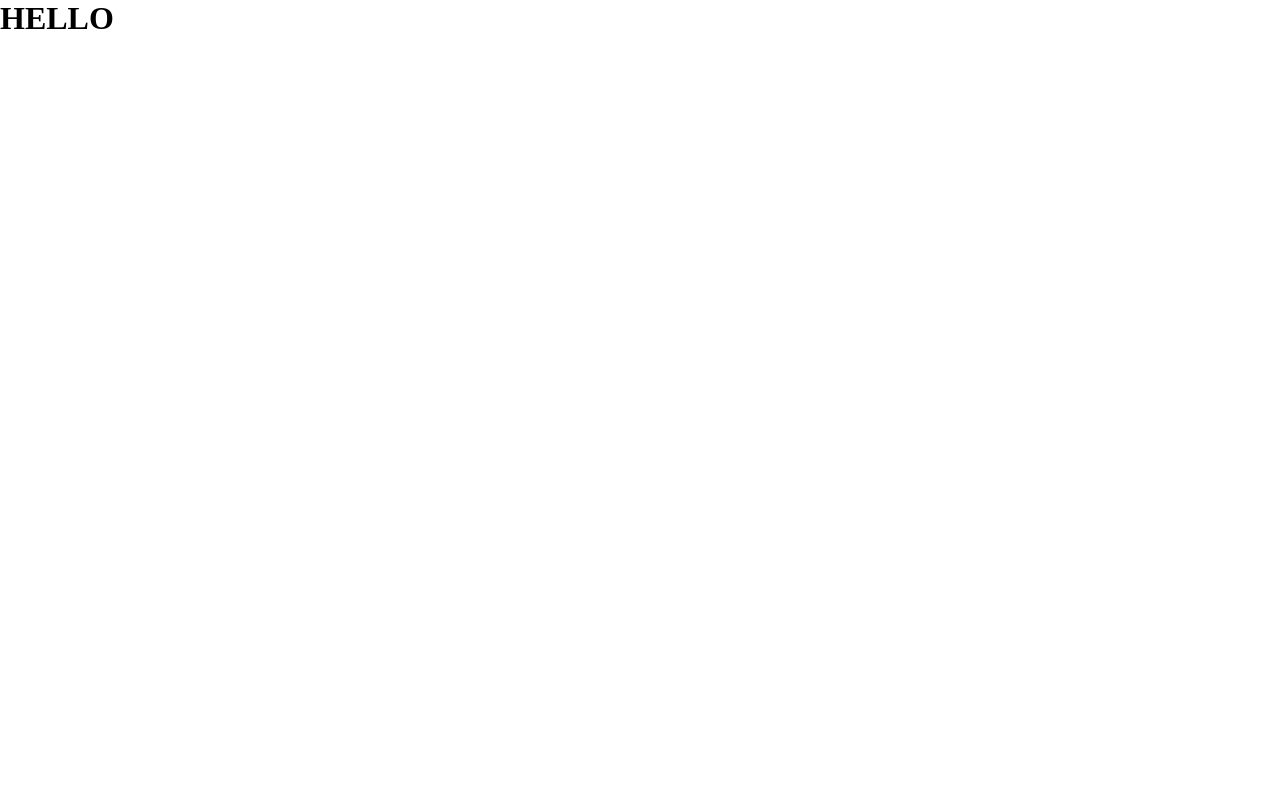
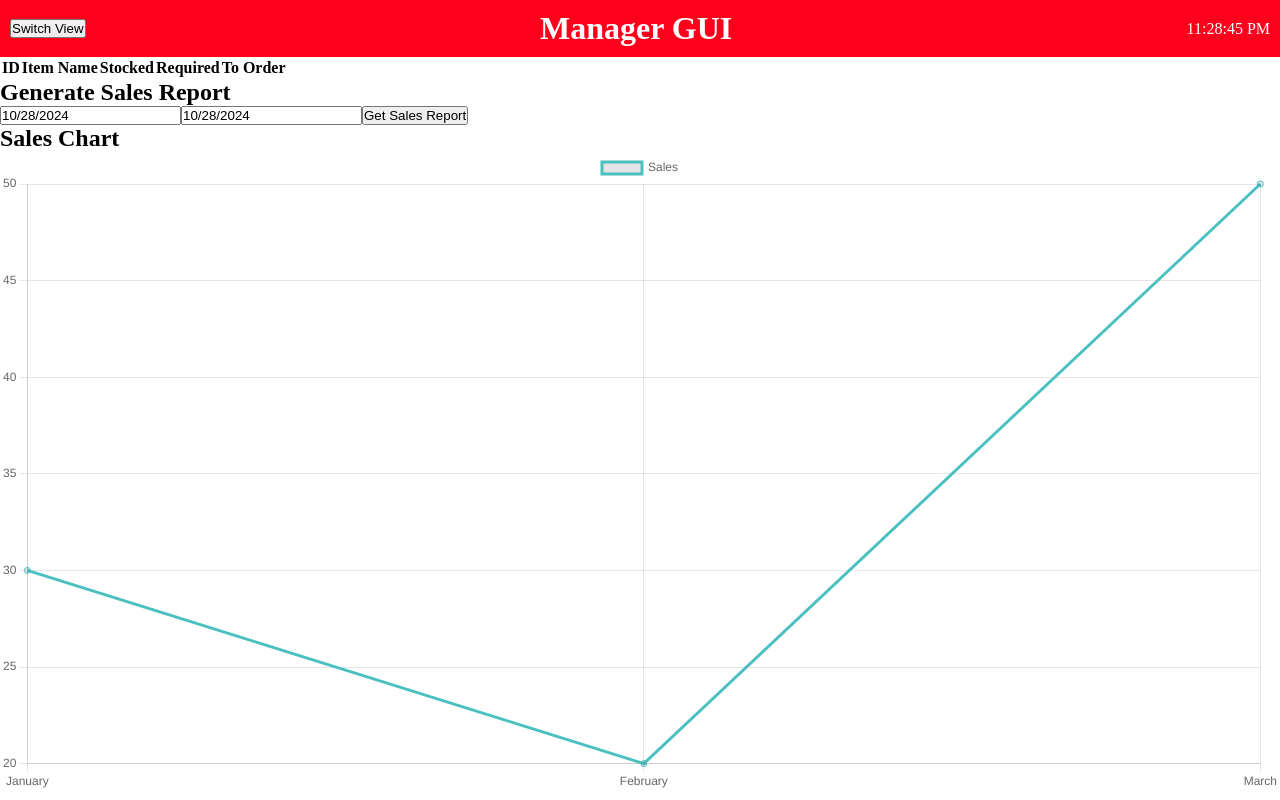
Before and after one commit to aperalta03/Panda-POS-System, a Next.js app: page /manager in a window 1280 px wide. Built offline with nearby package versions, Linux system fonts and the light colour scheme.

Commit message:
semi working manager.js

```diff
--- /dev/null
+++ b/app/components/InventoryTable.js
@@ -0,0 +1,41 @@
+// src/components/InventoryTable.js
+import React, { useState, useEffect } from 'react';
+
+const InventoryTable = () => {
+  const [inventoryData, setInventoryData] = useState([]);
+
+  // useEffect(() => {
+  //   // Fetch inventory data from API (replace with your endpoint)
+  //   fetch('/api/inventory')
+  //     .then(response => response.json())
+  //     .then(data => setInventoryData(data))
+  //     .catch(error => console.error("Error fetching data: ", error));
+  // }, []);
+
+  return (
+    <table>
+      <thead>
+        <tr>
+          <th>ID</th>
+          <th>Item Name</th>
+          <th>Stocked</th>
+          <th>Required</th>
+          <th>To Order</th>
+        </tr>
+      </thead>
+      <tbody>
+        {inventoryData.map((item, index) => (
+          <tr key={index}>
+            <td>{item.id}</td>
+            <td>{item.name}</td>
+            <td>{item.stocked}</td>
+            <td>{item.required}</td>
+            <td>{item.toOrder}</td>
+          </tr>
+        ))}
+      </tbody>
+    </table>
+  );
+};
+
+export default InventoryTable;
--- /dev/null
+++ b/app/components/Navbar.js
@@ -0,0 +1,30 @@
+// src/components/Navbar.js
+import React, { useEffect, useState } from 'react';
+
+const Navbar = ({ title }) => {
+  const [time, setTime] = useState(new Date().toLocaleTimeString());
+
+  useEffect(() => {
+    const timer = setInterval(() => setTime(new Date().toLocaleTimeString()), 1000);
+    return () => clearInterval(timer);
+  }, []);
+
+  return (
+    <div style={navbarStyle}>
+      <button onClick={() => alert("Switch to Employee View")}>Switch View</button>
+      <h1>{title}</h1>
+      <span>{time}</span>
+    </div>
+  );
+};
+
+const navbarStyle = {
+  display: 'flex',
+  justifyContent: 'space-between',
+  alignItems: 'center',
+  padding: '10px',
+  background: '#FF001C',
+  color: 'white',
+};
+
+export default Navbar;
--- /dev/null
+++ b/app/components/SalesChart.js
@@ -0,0 +1,45 @@
+// src/components/SalesChart.js
+import React from 'react';
+import { Line } from 'react-chartjs-2';
+import {
+  Chart as ChartJS,
+  CategoryScale, // for 'category' scale
+  LinearScale,
+  PointElement,
+  LineElement,
+  Title,
+  Tooltip,
+  Legend,
+} from 'chart.js';
+
+// Register Chart.js components
+ChartJS.register(
+  CategoryScale,
+  LinearScale,
+  PointElement,
+  LineElement,
+  Title,
+  Tooltip,
+  Legend
+);
+
+const SalesChart = ({ dataset }) => {
+  const data = {
+    labels: dataset.map(item => item.label),
+    datasets: [{
+      label: 'Sales',
+      data: dataset.map(item => item.value),
+      borderColor: 'rgba(75,192,192,1)',
+      fill: false,
+    }],
+  };
+
+  return (
+    <div>
+      <h2>Sales Chart</h2>
+      <Line data={data} />
+    </div>
+  );
+};
+
+export default SalesChart;
--- /dev/null
+++ b/app/components/SalesReport.js
@@ -0,0 +1,31 @@
+// src/components/SalesReport.js
+import React, { useState } from 'react';
+import DatePicker from 'react-datepicker';
+import 'react-datepicker/dist/react-datepicker.css';
+
+const SalesReport = () => {
+  const [startDate, setStartDate] = useState(new Date());
+  const [endDate, setEndDate] = useState(new Date());
+
+  const fetchReport = () => {
+    const formattedStart = startDate.toISOString().split('T')[0];
+    const formattedEnd = endDate.toISOString().split('T')[0];
+
+    // // Fetch report data (replace with your endpoint)
+    // fetch(`/api/sales-report?start=${formattedStart}&end=${formattedEnd}`)
+    //   .then(response => response.json())
+    //   .then(data => console.log("Report Data:", data))
+    //   .catch(error => console.error("Error fetching report data:", error));
+  };
+
+  return (
+    <div>
+      <h2>Generate Sales Report</h2>
+      <DatePicker selected={startDate} onChange={(date) => setStartDate(date)} />
+      <DatePicker selected={endDate} onChange={(date) => setEndDate(date)} />
+      <button onClick={fetchReport}>Get Sales Report</button>
+    </div>
+  );
+};
+
+export default SalesReport;
--- a/pages/manager.js
+++ b/pages/manager.js
@@ -1,9 +1,22 @@
-import React from 'react'
+import React from 'react';
+import Navbar from '../app/components/Navbar';
+import InventoryTable from '../app/components/InventoryTable';
+import SalesReport from '../app/components/SalesReport';
+import SalesChart from '../app/components/SalesChart';
 
 const Manager = () => {
+    const mockDataset = [
+        { label: 'January', value: 30 },
+        { label: 'February', value: 20 },
+        { label: 'March', value: 50 },
+        // Add more as needed
+    ];
     return (
         <div>
-            <h1> HELLO </h1>
+            <Navbar title="Manager GUI" />
+            <InventoryTable />
+            <SalesReport />
+            <SalesChart dataset={mockDataset} />
         </div>
     )
 }
```
Also changed, not shown: package.json (+5 -2 lines), 1 other file (tests, documents, lock files or other folders).
